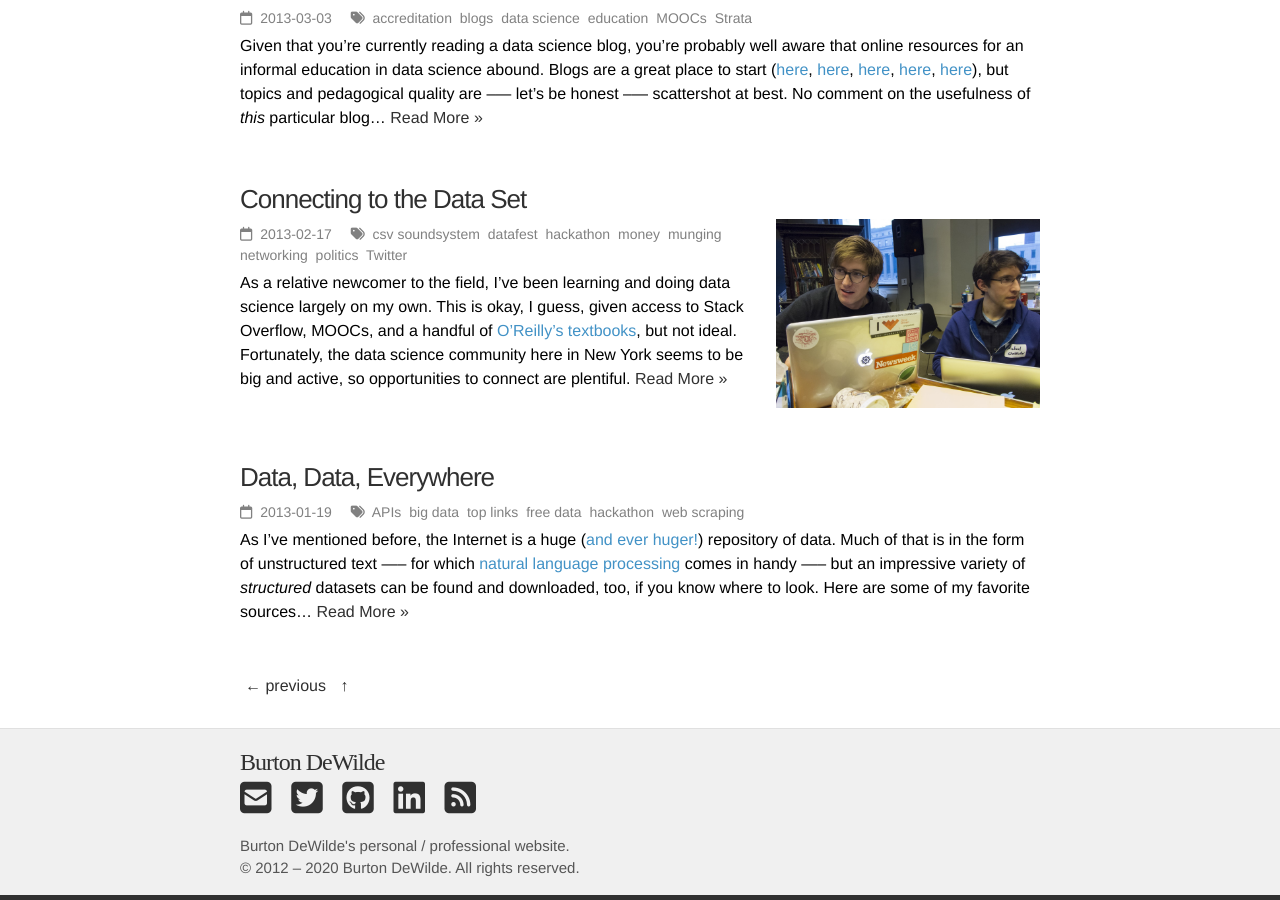
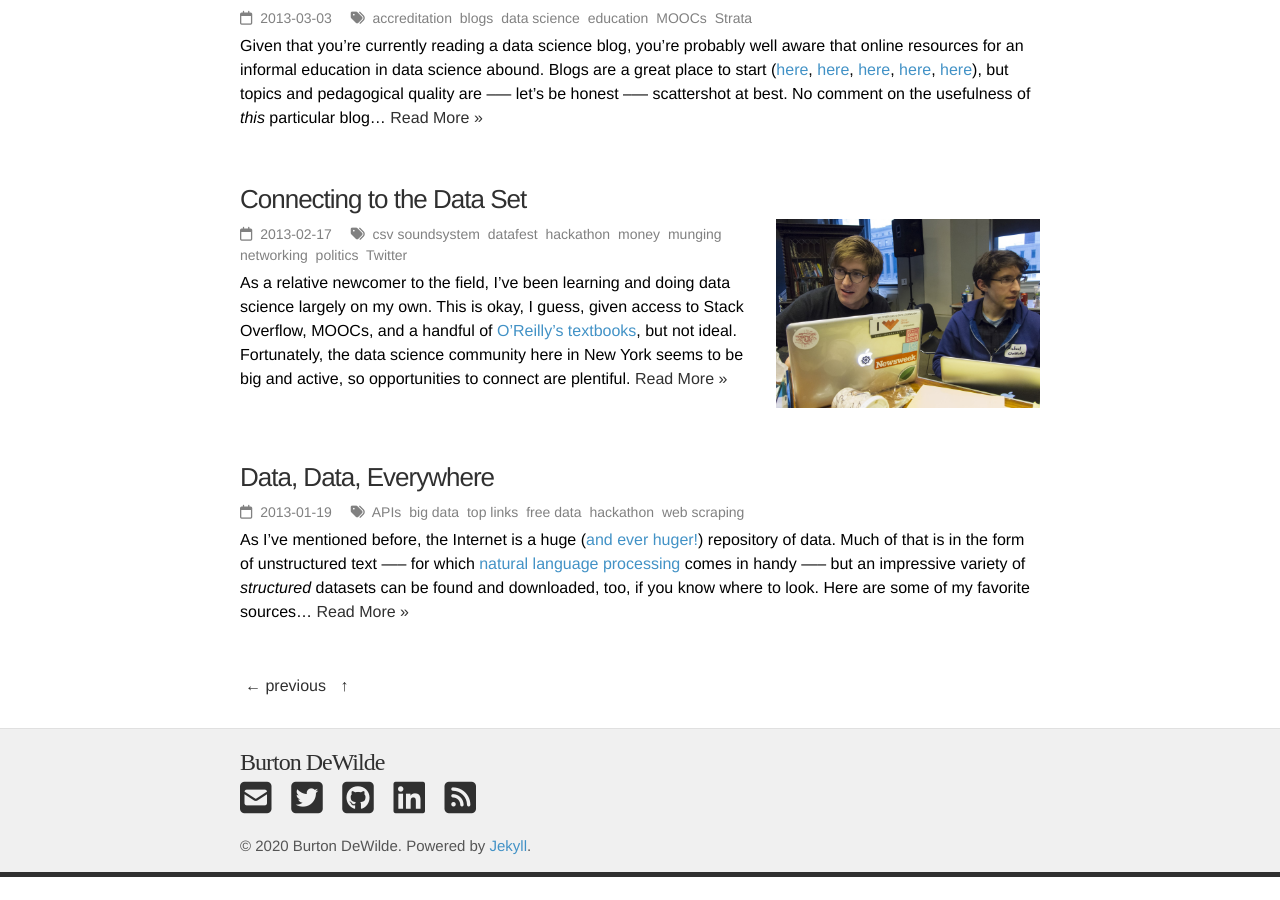
Before and after one commit to bdewilde/bdewilde.github.io, a Jekyll site: the page built from index.html, in a window 1280 px wide and 900 px high, scrolled down 2265 px. Built offline with Jekyll 4.4.1, drawn with Linux system fonts in a browser that asks for light colours; nearby versions of some CDN libraries; some web fonts are replaced; the list of posts is cut into pages by our own code; after the commit the page ends 3142 px from its top, so only the background shows below that.

Commit message:
Improve footer configurability, streamline content

```diff
--- a/_includes/footer.html
+++ b/_includes/footer.html
@@ -3,28 +3,26 @@
   <div class="wrap">
 
     <div class="footer-top">
-
       <a class="site-title site-link" href="{{ site.baseurl }}/">{{ site.title }}</a><br>
-
-      <ul>
-        {% if site.email %}
-          <li><a class="site-link" href="mailto:{{ site.email }}"><i class="fa fa-envelope-square fa-fw fa-2x"></i></a></li>
-        {% endif %}
-        {% if site.twitter_username %}
-          <li><a class="site-link" href="https://twitter.com/{{ site.twitter_username }}"><i class="fa fa-twitter-square fa-fw fa-2x"></i></a></li>
-        {% endif %}
-        {% if site.github_username %}
-          <li><a class="site-link" href="https://github.com/{{ site.github_username }}"><i class="fa fa-github-square fa-fw fa-2x"></i></a></li>
-        {% endif %}
-        {% if site.linkedin_link %}
-          <li><a class="site-link" href="{{ site.linkedin_link }}"><i class="fa fa-linkedin-square fa-fw fa-2x"></i></a></li>
-        {% endif %}
-        <li><a class="site-link" href="{{ "/feed.xml" | prepend: site.baseurl }}"><i class="fa fa-rss-square fa-fw fa-2x"></i></a></li>
+      {% if site.footer.links %}
+        <ul class="social-icons">
+        {% for link in site.footer.links %}
+          {% if link.label == "RSS" %}
+            <!-- labeled vs unlabeled footer links -->
+            <!-- <li><a class="site-link" href="{% if site.feed.path %}{{ site.feed.path }}{% else %}{{ '/feed.xml' | relative_url }}{% endif %}"><i class="{{ link.icon | 'fas fa-rss-square fa-fw fa-2x' }}" aria-hidden="true"></i> {{ site.data.ui-text[site.locale].feed_label | default: "Feed" }}</a></li> -->
+            <li><a class="site-link" href="{% if site.feed.path %}{{ site.feed.path }}{% else %}{{ '/feed.xml' | relative_url }}{% endif %}"><i class="{{ link.icon | 'fas fa-rss-square fa-fw fa-2x' }}" aria-hidden="true"></i></a></li>
+          {% else %}
+            <li><a class="site-link" href="{{ link.url }}" rel="nofollow noopener noreferrer"><i class="{{ link.icon | default: 'fas fa-link fa-fw fa-2x' }}" aria-hidden="true"></i></a></li>
+            <!-- <li><a class="site-link" href="{{ link.url }}" rel="nofollow noopener noreferrer"><i class="{{ link.icon | default: 'fas fa-link fa-fw fa-2x' }}" aria-hidden="true"></i> {{ link.label }}</a></li> -->
+          {% endif %}
+        {% endfor %}
+        </ul>
+      {% endif %}
     </div>
 
     <div class="footer-bottom">
-      <p>{{ site.description }}</p>
-      <p>&copy; 2012 – {{ site.time | date: '%Y' }} Burton DeWilde. All rights reserved.
+      <!-- <p>{{ site.description }}</p> -->
+      <p>&copy; {{ site.time | date: "%Y" }} {{ site.name | default: site.title }}. {{ site.data.ui-text[site.locale].powered_by | default: "Powered by" }} <a href="https://jekyllrb.com" rel="nofollow">Jekyll</a>.
     </div>
 
   </div>
```
